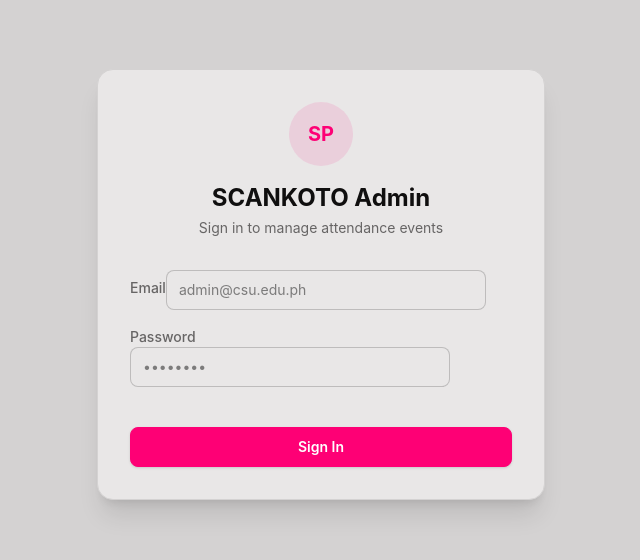
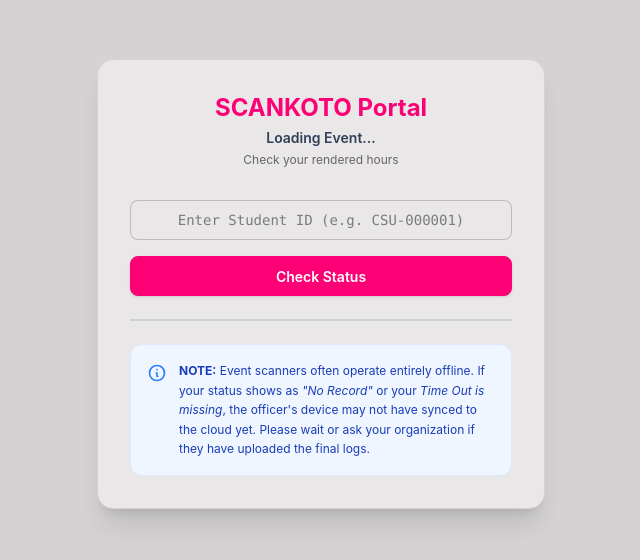
Before and after one commit to windylyswifts/SCANKOTO, a React (Vite) app in the folder SCANKOTO/: page /portal/1 in a window 1280 px wide. Before the commit this address led to /login. Shown: the part 116-676 px from the top of the page, without its empty margins (319-959 px from the left). Built offline with nearby package versions, Linux system fonts and the light colour scheme; no server answers; the database is empty.

Commit message:
I added student Portal

```diff
--- a/SCANKOTO/src/App.jsx
+++ b/SCANKOTO/src/App.jsx
@@ -7,6 +7,7 @@ import Login from './components/Login';
 import AttendanceScanner from './components/AttendanceScanner';
 import Dashboard from './components/Dashboard';
 import CreateEvent from './components/CreateEvent';
+import StudentPortal from './components/StudentPortal'; // NEW IMPORT
 
 function App() {
   return (
@@ -15,8 +16,9 @@ function App() {
         <Routes>
           <Route path="/login" element={<Login />} />
 
-          {/* Public Scanner Route: Accessible directly via event link without login */}
+          {/* Public Routes: Accessible without login */}
           <Route path="/scan/:eventId" element={<AttendanceScanner />} />
+          <Route path="/portal/:eventId" element={<StudentPortal />} />
 
           {/* Protected Admin Routes */}
           <Route element={<ProtectedRoute><Layout /></ProtectedRoute>}>
--- a/SCANKOTO/src/components/Dashboard.jsx
+++ b/SCANKOTO/src/components/Dashboard.jsx
@@ -18,6 +18,7 @@ const Dashboard = () => {
   // --- UI State ---
   const [searchQuery, setSearchQuery] = useState('');
   const [isCopied, setIsCopied] = useState(false);
+  const [isPortalCopied, setIsPortalCopied] = useState(false); // NEW STATE
   const [isDragging, setIsDragging] = useState(false);
   const [rightPanelWidth, setRightPanelWidth] = useState(288);
   const [isMobile, setIsMobile] = useState(window.innerWidth < 1024);
@@ -200,6 +201,15 @@ const Dashboard = () => {
     setTimeout(() => setIsCopied(false), 2000);
   };
 
+  // --- NEW: Copy Student Portal Link ---
+  const handleCopyPortalLink = () => {
+    if (!activeEventId) return;
+    const url = `${window.location.origin}/portal/${activeEventId}`;
+    navigator.clipboard.writeText(url);
+    setIsPortalCopied(true);
+    setTimeout(() => setIsPortalCopied(false), 2000);
+  };
+
   return (
     <div className="flex-1 flex overflow-hidden">
       <main className="flex-1 overflow-y-auto bg-base-100 p-4 md:p-8 flex flex-col relative w-full">
@@ -242,11 +252,25 @@ const Dashboard = () => {
           </div>
         </div>
 
-        <div className="grid grid-cols-1 xl:grid-cols-2 gap-6 mb-8">
+        {/* UPDATED GRID: 3 Columns instead of 2 */}
+        <div className="grid grid-cols-1 xl:grid-cols-3 gap-6 mb-8">
           <div className="card bg-[#f0f4ff] border-none shadow-sm rounded-2xl">
             <div className="card-body p-6">
               <h2 className="text-sm font-semibold text-slate-600 mb-2">Live Count</h2>
               <p className="text-4xl font-bold text-slate-800">{totalCount}<span className="text-2xl text-slate-400">/{expectedCount}</span></p>
+            </div>
+          </div>
+
+          {/* NEW: Student Portal Copy Button */}
+          <div
+            className={`card border-none shadow-sm rounded-2xl transition-colors ${activeEventId ? 'bg-[#fcf0ff] hover:bg-[#f3d9ff] cursor-pointer' : 'bg-base-200 opacity-50 cursor-not-allowed'}`}
+            onClick={handleCopyPortalLink}
+          >
+            <div className="card-body p-6 flex flex-col justify-center">
+              <h2 className="text-sm font-semibold text-slate-600 mb-2">
+                {isPortalCopied ? <span className="text-primary font-bold">Link Copied!</span> : 'Student Portal'}
+              </h2>
+              <p className="text-slate-500 text-sm">Copy link for students' rendered hours</p>
             </div>
           </div>
 
@@ -325,7 +349,6 @@ const Dashboard = () => {
             </div>
           </div>
 
-          {/* New Dynamic Stop Event Button */}
           <div
             onClick={handleStopEvent}
             className={`card border-none shadow-sm rounded-2xl transition-colors ${isEventEnded ? 'bg-base-300 cursor-not-allowed' : 'bg-[#ff0000] hover:bg-red-700 cursor-pointer'}`}
--- /dev/null
+++ b/SCANKOTO/src/components/StudentPortal.jsx
@@ -0,0 +1,177 @@
+import React, { useState, useEffect } from 'react';
+import { useParams } from 'react-router-dom';
+import { supabase } from '../utils/supabaseClient';
+
+const StudentPortal = () => {
+  const { eventId } = useParams();
+  const [studentId, setStudentId] = useState('');
+  const [eventDetails, setEventDetails] = useState(null);
+  const [result, setResult] = useState(null);
+  const [loading, setLoading] = useState(false);
+  const [error, setError] = useState('');
+
+  // Fetch event details on mount to get the event name and minimum required duration
+  useEffect(() => {
+    const fetchEvent = async () => {
+      const { data } = await supabase
+        .from('events')
+        .select('*')
+        .eq('event_id', eventId)
+        .single();
+
+      if (data) setEventDetails(data);
+    };
+    fetchEvent();
+  }, [eventId]);
+
+  const checkAttendance = async (e) => {
+    e.preventDefault();
+    if (!studentId.trim()) return;
+
+    setLoading(true);
+    setError('');
+    setResult(null);
+
+    try {
+      const cleanId = studentId.trim();
+
+      // 1. Optionally fetch the student's name
+      const { data: studentData } = await supabase
+        .from('students')
+        .select('full_name')
+        .eq('student_id', cleanId)
+        .single();
+
+      // 2. Fetch their specific log for this event
+      const { data: logData, error: logError } = await supabase
+        .from('attendance_logs')
+        .select('*')
+        .eq('event_id', eventId)
+        .eq('student_id', cleanId)
+        .single();
+
+      if (logError && logError.code !== 'PGRST116') {
+        throw logError;
+      }
+
+      if (!logData) {
+        setError("No attendance record found for this ID yet.");
+        setLoading(false);
+        return;
+      }
+
+      // 3. Calculate time rendered
+      const checkIn = new Date(logData.check_in_time);
+      // If they haven't checked out yet, check_out_time will be null, so duration is 0
+      const checkOut = logData.check_out_time ? new Date(logData.check_out_time) : checkIn;
+
+      const minutesRendered = Math.floor((checkOut - checkIn) / 60000);
+      const target = eventDetails?.min_duration_minutes || 0;
+
+      setResult({
+        name: studentData?.full_name || 'Unknown Student',
+        checkIn: checkIn.toLocaleTimeString('en-US', { hour: 'numeric', minute: 'numeric', hour12: true }),
+        checkOut: logData.check_out_time ? checkOut.toLocaleTimeString('en-US', { hour: 'numeric', minute: 'numeric', hour12: true }) : 'Pending / Not Checked Out',
+        minutesRendered,
+        target,
+        isCleared: minutesRendered >= target
+      });
+
+    } catch (err) {
+      console.error(err);
+      setError("An error occurred while fetching your data. Please try again.");
+    } finally {
+      setLoading(false);
+    }
+  };
+
+  return (
+    <div className="min-h-screen bg-base-200 flex flex-col items-center justify-center p-4">
+
+      <div className="card w-full max-w-md bg-base-100 shadow-xl border border-base-200">
+        <div className="card-body p-8">
+
+          <div className="text-center mb-6">
+            <h2 className="card-title text-2xl font-bold justify-center text-primary mb-1">
+              SCANKOTO Portal
+            </h2>
+            <p className="text-sm font-semibold text-slate-700">
+              {eventDetails?.event_name || 'Loading Event...'}
+            </p>
+            <p className="text-xs text-base-content/60 mt-1">Check your rendered hours</p>
+          </div>
+
+          <form onSubmit={checkAttendance} className="space-y-4">
+            <div className="form-control">
+              <input
+                type="text"
+                placeholder="Enter Student ID (e.g. CSU-000001)"
+                className="input input-bordered w-full font-mono text-center focus:border-primary focus:ring-1 focus:ring-primary"
+                value={studentId}
+                onChange={(e) => setStudentId(e.target.value)}
+                required
+              />
+            </div>
+
+            <button type="submit" className="btn btn-primary w-full shadow-sm" disabled={loading}>
+              {loading ? <span className="loading loading-spinner loading-sm"></span> : 'Check Status'}
+            </button>
+          </form>
+
+          {/* Error Message */}
+          {error && (
+            <div className="mt-6 p-4 bg-error/10 border border-error/20 rounded-xl text-center">
+              <p className="text-sm text-error font-medium">{error}</p>
+            </div>
+          )}
+
+          {/* Results Display */}
+          {result && (
+            <div className="mt-6 space-y-4 animate-scale-in">
+              <div className="bg-base-200 p-4 rounded-xl text-center">
+                <h3 className="font-bold text-lg text-slate-800">{result.name}</h3>
+                <p className="text-xs font-mono text-base-content/60 mt-1">{studentId.trim()}</p>
+              </div>
+
+              <div className="grid grid-cols-2 gap-4">
+                <div className="bg-base-100 border border-base-200 p-3 rounded-xl text-center shadow-sm">
+                  <p className="text-xs font-semibold text-slate-500 mb-1">Time In</p>
+                  <p className="text-sm font-bold">{result.checkIn}</p>
+                </div>
+                <div className="bg-base-100 border border-base-200 p-3 rounded-xl text-center shadow-sm">
+                  <p className="text-xs font-semibold text-slate-500 mb-1">Time Out</p>
+                  <p className="text-sm font-bold">{result.checkOut}</p>
+                </div>
+              </div>
+
+              <div className={`p-4 rounded-xl border text-center ${result.isCleared ? 'bg-success/10 border-success/20 text-success' : 'bg-warning/10 border-warning/20 text-warning-content'}`}>
+                <p className="text-sm font-bold mb-1">
+                  {result.isCleared ? '✅ Cleared / Completed' : '⏳ Incomplete'}
+                </p>
+                <p className="text-2xl font-black my-2">
+                  {result.minutesRendered} <span className="text-sm font-semibold opacity-70">mins</span>
+                </p>
+                <p className="text-xs font-medium opacity-80">
+                  Target requirement: {result.target} mins
+                </p>
+              </div>
+            </div>
+          )}
+
+          <div className="divider my-2"></div>
+
+          {/* Important Notice */}
+          <div className="bg-blue-50 border border-blue-100 rounded-xl p-4 flex items-start gap-3">
+            <svg xmlns="http://www.w3.org/2000/svg" className="h-5 w-5 text-blue-500 flex-shrink-0 mt-0.5" fill="none" viewBox="0 0 24 24" stroke="currentColor"><path strokeLinecap="round" strokeLinejoin="round" strokeWidth={2} d="M13 16h-1v-4h-1m1-4h.01M21 12a9 9 0 11-18 0 9 9 0 0118 0z" /></svg>
+            <p className="text-xs text-blue-800 leading-relaxed">
+              <strong>NOTE:</strong> Event scanners often operate entirely offline. If your status shows as <em>"No Record"</em> or your <em>Time Out is missing</em>, the officer's device may not have synced to the cloud yet. Please wait or ask your organization if they have uploaded the final logs.
+            </p>
+          </div>
+
+        </div>
+      </div>
+    </div>
+  );
+};
+
+export default StudentPortal;
```
